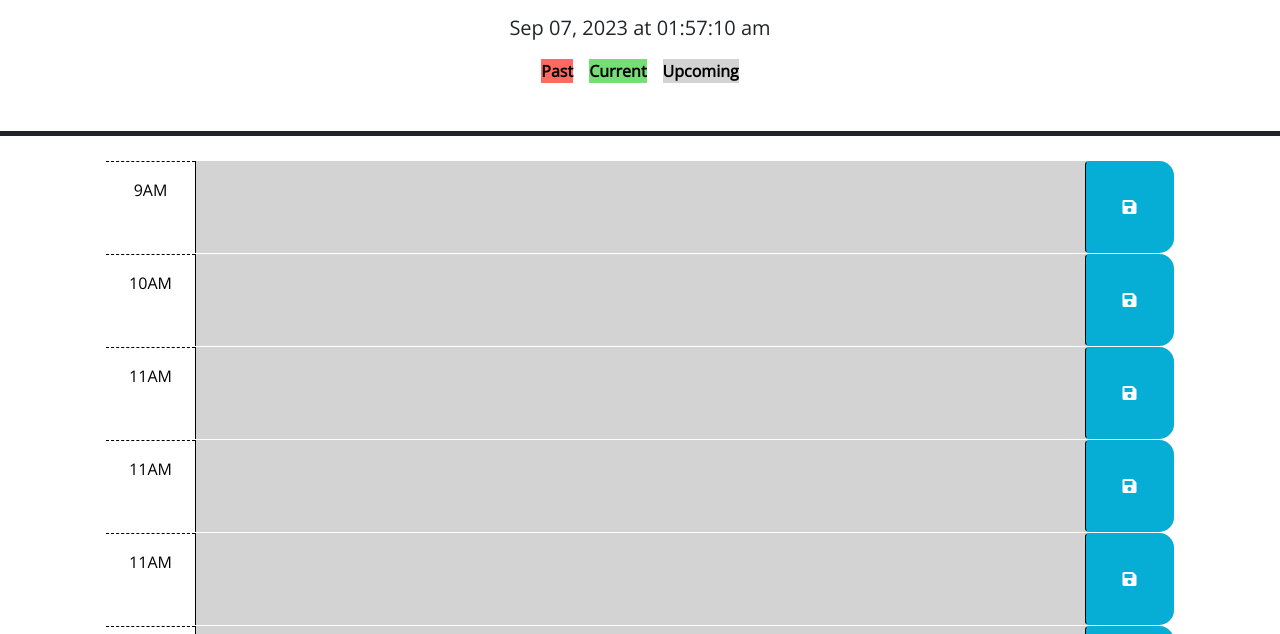
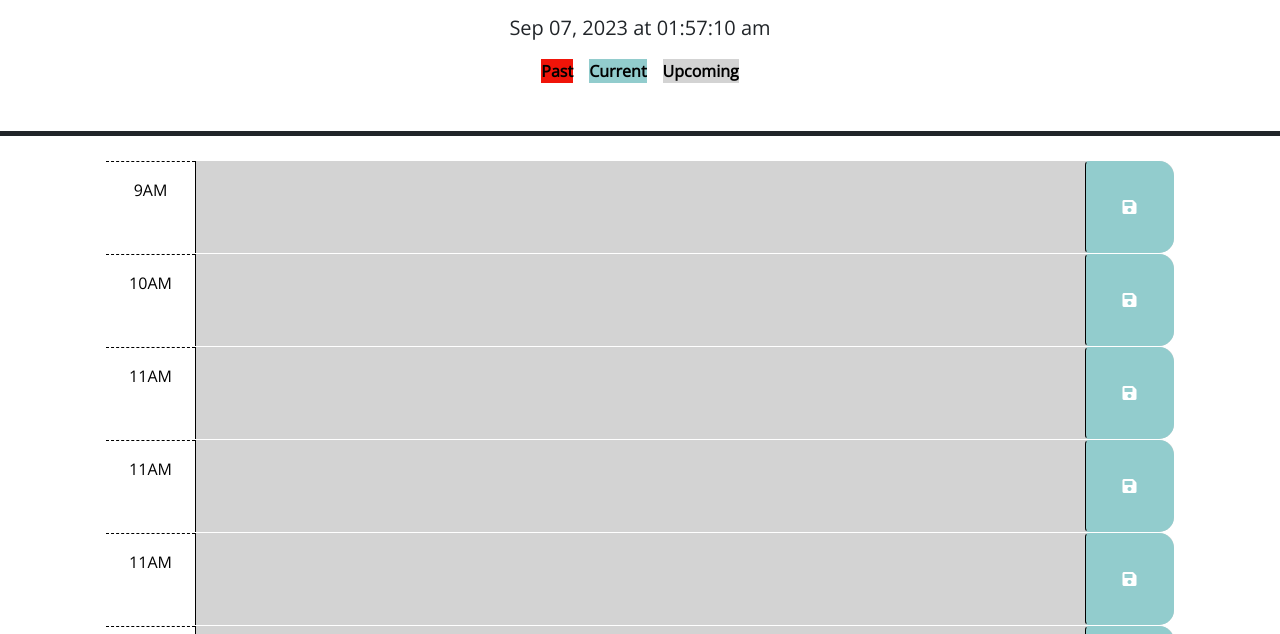
Before and after one commit to paradxgh34/Work-Day-Scheduler, a plain HTML site: page index.html in a window 1280 px wide. Shown: the part 166-800 px from the top of the page. Drawn offline with nearby package versions, Linux system fonts and the light colour scheme.

Commit message:
changed background colors

```diff
--- a/style.css
+++ b/style.css
@@ -31,12 +31,12 @@ textarea {
 }
 
 .past {
-  background-color: #ff6961;
+  background-color: #f01409;
   color: white;
 }
 
 .present {
-  background-color: #77dd77;
+  background-color: #92cccd;
   color: white;
 }
 
@@ -49,7 +49,7 @@ textarea {
   border-left: 1px solid black;
   border-top-right-radius: 15px;
   border-bottom-right-radius: 15px;
-  background-color: #06aed5;
+  background-color: #92cccd;
   color: white;
 }
 
```
